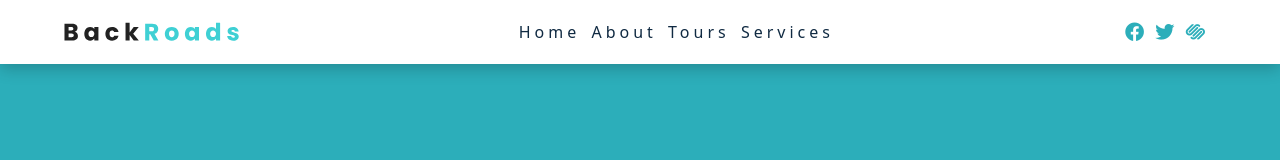
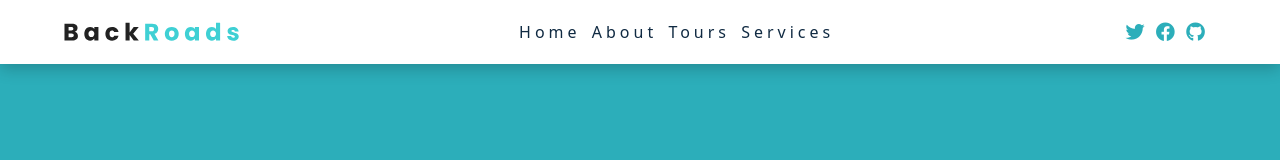
Before and after one commit to zayzou/backroads-app, a React (Create React App) app: page / in a window 1280 px wide. Shown: the top 160 px of the page. Built offline with nearby package versions, Linux system fonts and the light colour scheme.

Commit message:
replace repeating social link code by iteration

```diff
--- a/src/components/Footer.js
+++ b/src/components/Footer.js
@@ -1,4 +1,4 @@
-import {pageLink} from "../data";
+import {iconLink, pageLink} from "../data";
 
 const Footer = () => {
     return (
@@ -11,21 +11,15 @@ const Footer = () => {
                 )}
             </ul>
             <ul className="footer-icons">
-                <li>
-                    <a href="https://www.twitter.com" target="_blank" className="footer-icon"
-                    ><i className="fab fa-facebook"></i
-                    ></a>
-                </li>
-                <li>
-                    <a href="https://www.twitter.com" target="_blank" className="footer-icon"
-                    ><i className="fab fa-twitter"></i
-                    ></a>
-                </li>
-                <li>
-                    <a href="https://www.twitter.com" target="_blank" className="footer-icon"
-                    ><i className="fab fa-squarespace"></i
-                    ></a>
-                </li>
+                {iconLink.map((icon) => {
+                    const {id, href, name} = icon
+                    return (
+                        <li key={id}>
+                            <a href={href} target="_blank"  className="footer-icon" rel="noreferrer"><i className={name}></i></a>
+                        </li>
+                    )
+                })}
+
             </ul>
             <p className="copyright">
                 copyright &copy; Zayzou travel tours company
--- a/src/components/Navbar.js
+++ b/src/components/Navbar.js
@@ -1,5 +1,5 @@
 import logo from "../images/logo.svg"
-import {pageLink} from "../data";
+import {pageLink, iconLink} from "../data";
 
 const Navbar = () => {
 
@@ -13,29 +13,20 @@ const Navbar = () => {
             </div>
 
             <ul className="nav-links" id="nav-links">
-                {pageLink.map((e) =>
-                    <li key={e.id}>
-                        <a  href={e.href} className="nav-link"> {e.text} </a>
-                    </li>
-                )}
+                {pageLink.map((e) => <li key={e.id}>
+                    <a href={e.href} className="nav-link"> {e.text} </a>
+                </li>)}
 
             </ul>
 
             <ul className="nav-icons">
-                <li>
-                    <a href="https://www.twitter.com" target="_blank" className="nav-icon"><i
-                        className="fab fa-facebook"></i></a>
-                </li>
-                <li>
-                    <a href="https://www.twitter.com" target="_blank" className="nav-icon"
-                    ><i className="fab fa-twitter"></i
-                    ></a>
-                </li>
-                <li>
-                    <a href="https://www.twitter.com" target="_blank" className="nav-icon"
-                    ><i className="fab fa-squarespace"></i
-                    ></a>
-                </li>
+                {iconLink.map((e) => {
+                    const {id, href, name} = e
+                    return (<li key={id}>
+                            <a href={href} target="_blank" className="nav-icon" rel="noreferrer"><i className={name}></i></a>
+                        </li>)
+                })}
+
             </ul>
         </div>
     </nav>);
--- a/src/data.js
+++ b/src/data.js
@@ -5,3 +5,9 @@ export const pageLink = [
     {id: 4, href: "#services", text: "services"},
 
 ]
+
+export  const iconLink = [
+    {id: 1, href: "https://www.twitter.com", name: "fab fa-twitter"},
+    {id: 2, href: "https://www.facebook.com", name: "fab fa-facebook"},
+    {id: 3, href: "https://www.github.com", name: "fab fa-github"},
+]
```
